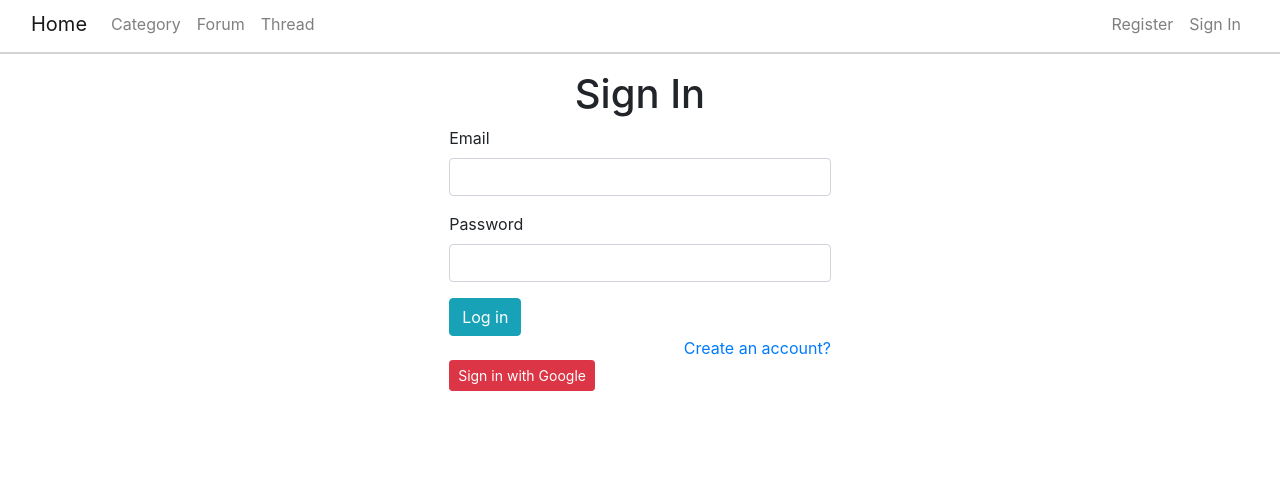
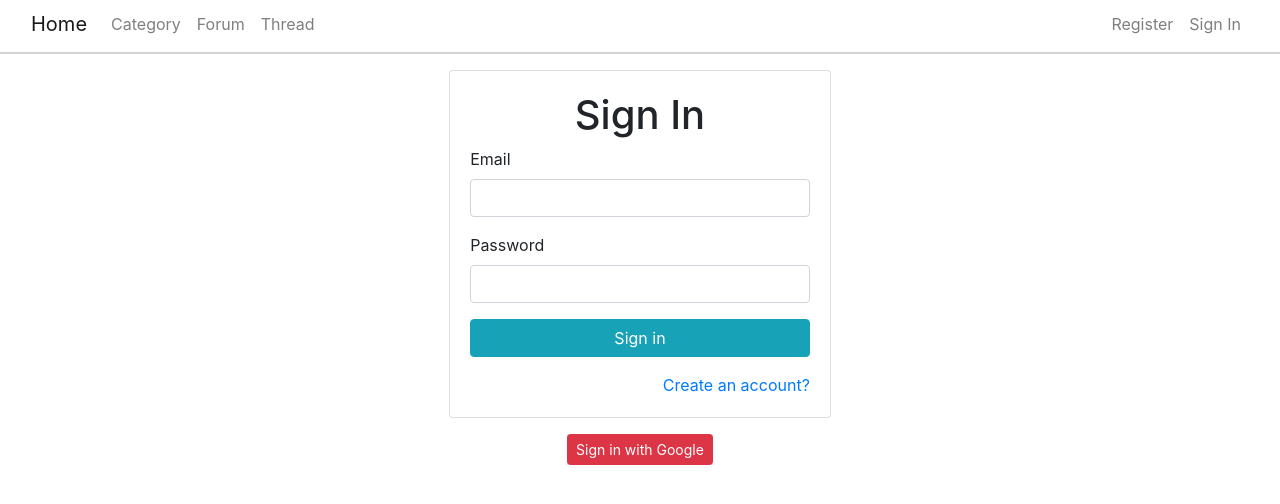
Before and after one commit to Kirren/VFForum, a Vue app: page /signin in a window 1280 px wide. Shown: the part 244-748 px from the top of the page. Built offline with nearby package versions, Linux system fonts and the light colour scheme; no server answers; the database is empty; the HTML template or start-up script is replaced by a standard one.

Commit message:
Update layout

```diff
--- a/src/pages/RegisterPage.vue
+++ b/src/pages/RegisterPage.vue
@@ -2,6 +2,7 @@
   <b-row class="justify-content-center">
     <b-col cols="12" md="6">
       <b-form @submit.prevent="register">
+        <b-card>
           <h1 class="text-center">Register</h1>
 
           <b-form-group label="Full Name"
@@ -39,10 +40,14 @@
                           type="text"/>
           </b-form-group>
 
-        <b-button-group class="text-center">
+          <b-form-group class="text-center mb-0">
+            <b-button-group>
               <b-button type="submit" variant="info">Register</b-button>
               <b-button variant="danger">Sign up with Google</b-button>
             </b-button-group>
+          </b-form-group>
+
+        </b-card>
       </b-form>
     </b-col>
   </b-row>
--- a/src/pages/SignInPage.vue
+++ b/src/pages/SignInPage.vue
@@ -2,7 +2,8 @@
   <b-row class="justify-content-center">
     <b-col cols="12" md="6">
 
-      <b-form @submit.prevent="signIn">
+      <b-form @submit.prevent="signIn" class="mb-3">
+        <b-card>
           <h1 class="text-center">Sign In</h1>
 
           <b-form-group label="Email"
@@ -19,23 +20,24 @@
                           type="password"/>
           </b-form-group>
 
-        <b-button-group class="text-center">
-          <b-button type="submit" variant="info">Log in</b-button>
-        </b-button-group>
+          <b-form-group class="text-center">
+            <b-button type="submit" variant="info" class="btn-block">Sign in</b-button>
+          </b-form-group>
           <div class="text-right">
             <router-link :to="{name: 'RegisterPage'}">
               Create an account?
             </router-link>
           </div>
+        </b-card>
 
       </b-form>
 
-      <b-button-group class="text-center">
+      <div class="text-center">
         <b-button variant="danger" size="sm">
           <i class="fa fa-google fa-btn"></i>
           Sign in with Google
         </b-button>
-      </b-button-group>
+      </div>
 
     </b-col>
   </b-row>
```
Lines whose indentation alone changed are shown as unchanged.
